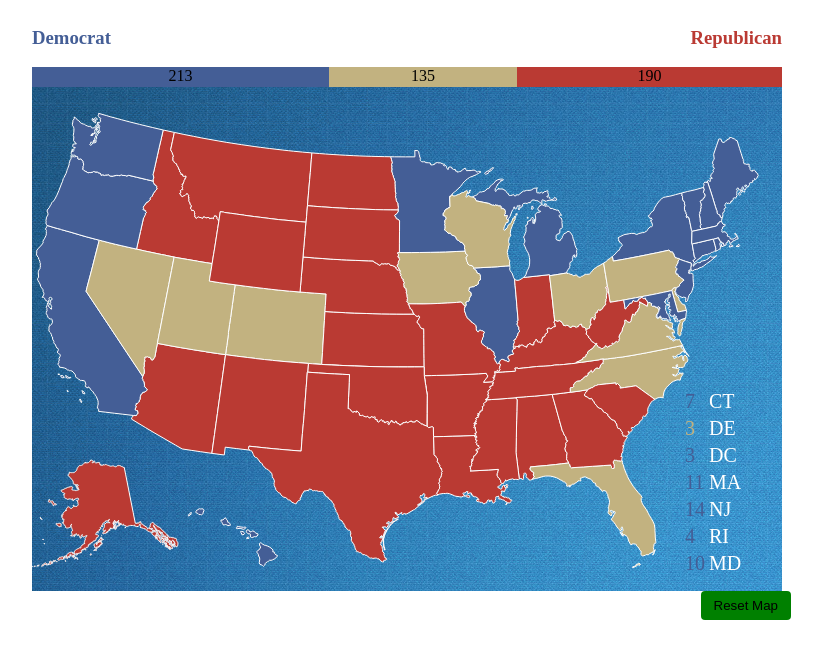
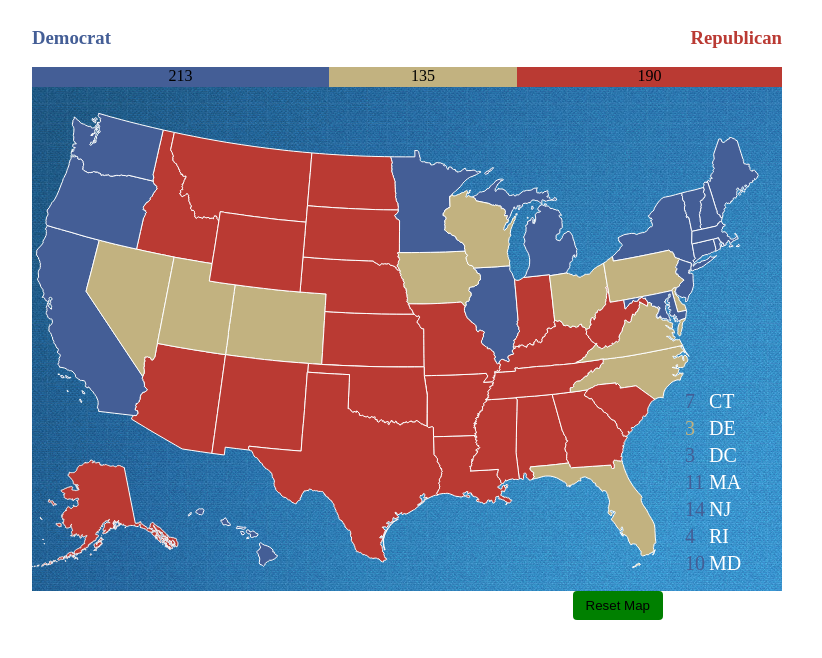
Before and after one commit to Willyb15/electoral-votes-svg, a plain HTML site: page index.html in a window 1280 px wide. Shown: the whole page, without its empty margins (233-1055 px from the left). Drawn offline with nearby package versions, Linux system fonts and the light colour scheme.

Commit message:
moved reset button

```diff
--- a/css/styles.css
+++ b/css/styles.css
@@ -89,7 +89,7 @@ table{
 button{
     position: absolute;
    /* bottom: 25%;*/
-    right: 20%;
+    right: 30%;
     background-color:green;
     color:black;
     /*margin-left: 100px;*/
```
